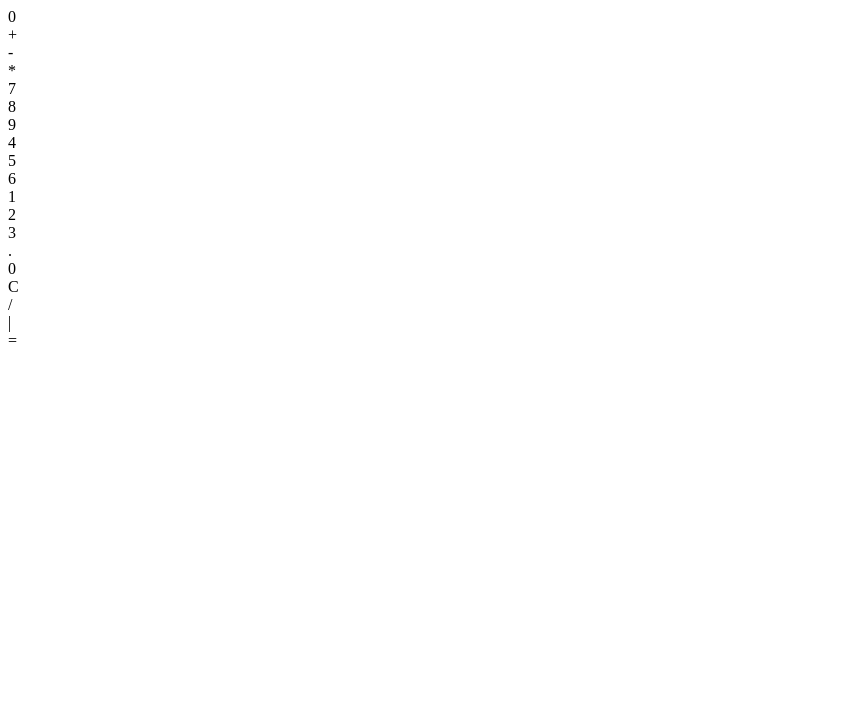
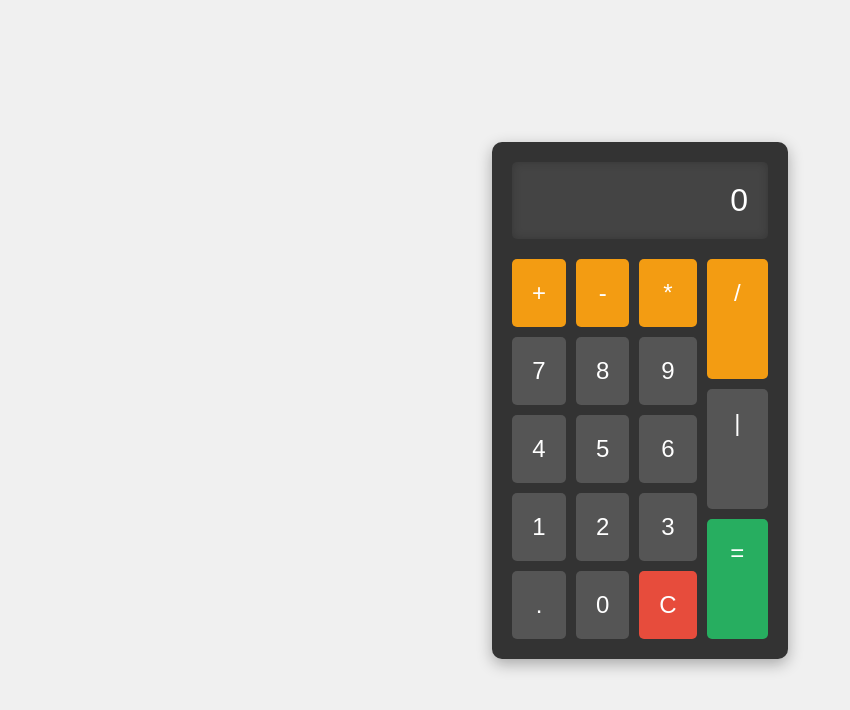
Before and after one commit to emir7777/calculator-odin-project, a plain HTML site: page index.html in a window 1280 px wide. Shown: the whole page, without its empty margins (0-850 px from the left). Drawn offline with Linux system fonts and the light colour scheme.

Commit message:
Revert to unrevised html, redone css to acceptable calculator design

```diff
--- a/index.html
+++ b/index.html
@@ -4,6 +4,7 @@
     <meta charset="UTF-8">
     <meta name="viewport" content="width=device-width, initial-scale=1.0">
     <title>Cooked Calculator</title>
+    <link rel="stylesheet" href="styles.css">
 </head>
 <body>
     <div class="main">
--- a/styles.css
+++ b/styles.css
@@ -0,0 +1,91 @@
+body {
+    display: flex;
+    justify-content: center;
+    align-items: center;
+    height: 100vh;
+    background-color: #f0f0f0;
+    margin: 0;
+    font-family: Arial, sans-serif;
+}
+
+.container {
+    background-color: #333;
+    padding: 20px;
+    border-radius: 10px;
+    box-shadow: 0 5px 15px rgba(0,0,0,0.3);
+}
+
+.screen {
+    background-color: #444;
+    color: #fff;
+    font-size: 2em;
+    padding: 20px;
+    text-align: right;
+    border-radius: 5px;
+    margin-bottom: 20px;
+    box-shadow: inset 0 0 10px rgba(0,0,0,0.2);
+}
+
+.buttons {
+    display: flex;
+}
+
+.left, .right {
+    display: flex;
+    flex-direction: column;
+}
+
+.left {
+    flex: 3;
+    display: grid;
+    grid-template-columns: repeat(3, 1fr);
+    grid-gap: 10px;
+}
+
+.right {
+    flex: 1;
+    display: grid;
+    grid-template-rows: repeat(3, 1fr);
+    grid-gap: 10px;
+    margin-left: 10px;
+}
+
+.button, .button-operator {
+    background-color: #555;
+    color: #fff;
+    border: none;
+    padding: 20px;
+    font-size: 1.5em;
+    text-align: center;
+    border-radius: 5px;
+    cursor: pointer;
+    transition: background-color 0.2s;
+}
+
+.button:hover, .button-operator:hover {
+    background-color: #666;
+}
+
+.button-operator {
+    background-color: #f39c12;
+}
+
+.button-operator:hover {
+    background-color: #e67e22;
+}
+
+#equals {
+    background-color: #27ae60;
+}
+
+#equals:hover {
+    background-color: #2ecc71;
+}
+
+#clear {
+    background-color: #e74c3c;
+}
+
+#clear:hover {
+    background-color: #c0392b;
+}
```
